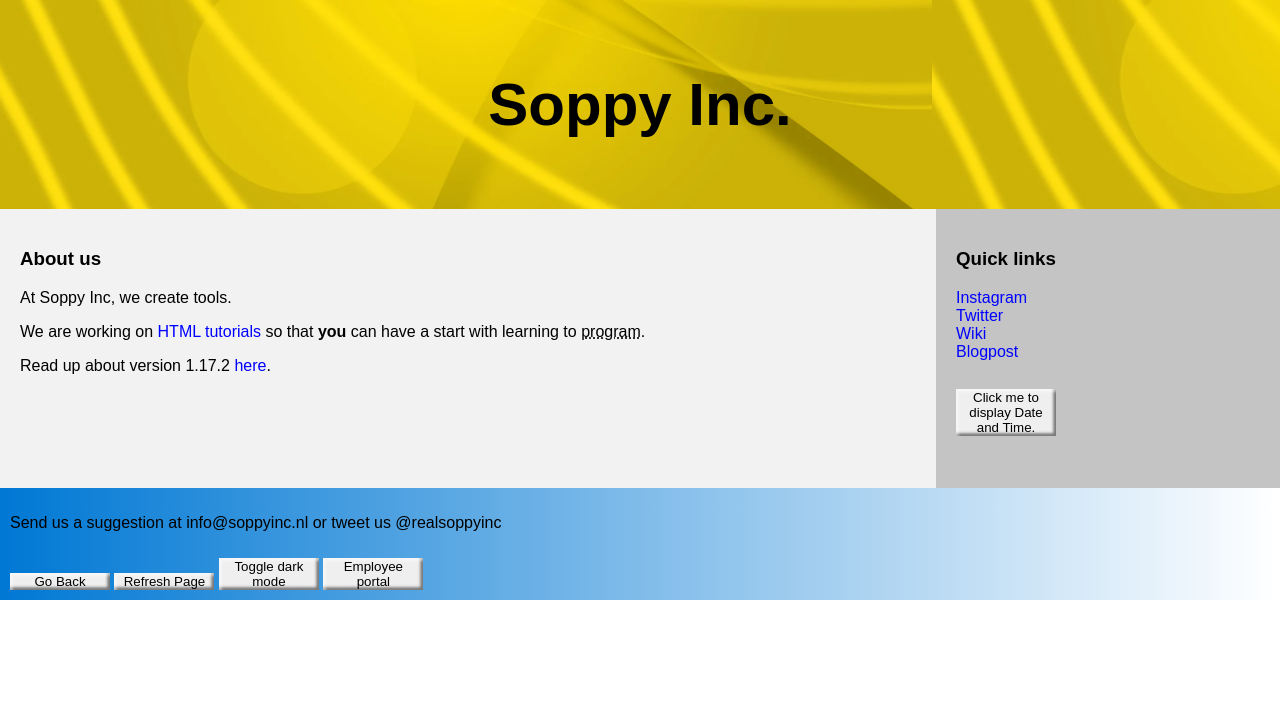
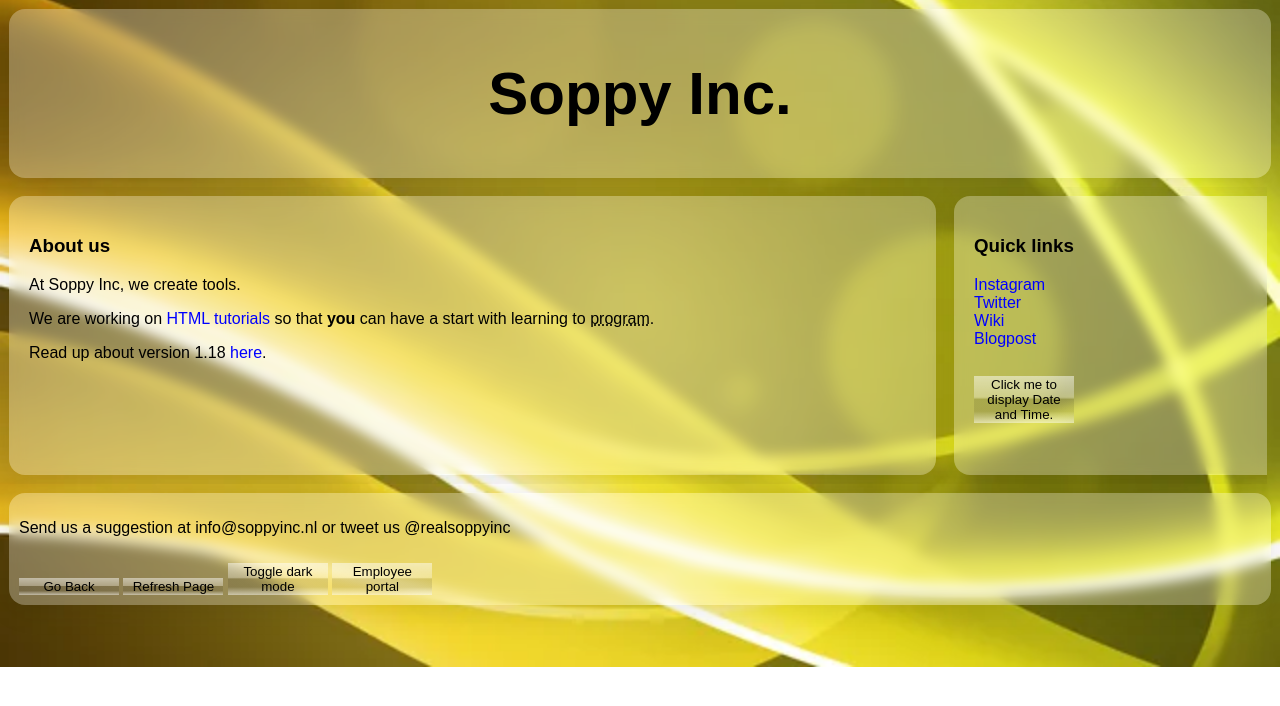
Before and after one commit to danieljustingray/soppy-inc, a PHP site: page / in a window 1280 px wide. Shown: the top 706 px of the page. Run offline with PHP 8.4, Linux system fonts and the light colour scheme.

Commit message:
completely changed the website's css

```diff
--- a/changelog.html
+++ b/changelog.html
@@ -23,7 +23,10 @@
         color: black;
     }
 </style>
-<h1>Version 17.1 changelog</h1>
+<!--1.18-->
+<h1>Version 1.18 changelog</h1><div>- Total revamp of the CSS to bring a complete aero vibe to the website</div><div>- Changed button CSS</div><div>Original website:</div><img src="images/1_17_design.jpeg" width="500" height="300">
+<!--1.17.1-->
+<h1>Version 1.17.1 changelog</h1>
 <p>Below is the complete changelog for version 1.17 of soppyinc.nl</p><br>
 <b>Navigation bar</b>
 <li>Moved around some of the pages to make more sense.</li>
--- a/cookies.php
+++ /dev/null
@@ -1,3 +0,0 @@
-<?php
-echo "Hello World!";
-?>
--- a/index.html
+++ b/index.html
@@ -16,7 +16,7 @@
         <h1>About us</h1>
         <p>At Soppy Inc, we create tools.</p>
         <p>We are working on <a href="tutorials.html">HTML tutorials</a> so that <b>you</b> can have a start with learning to <abbr title="We are well aware that HTML isn't a programming language. HTML is the portal to start programming">program</abbr>.</p>
-        <p>Read up about version 1.17.2 <a href="changelog.html">here</a>.</p>
+        <p>Read up about version 1.18 <a href="changelog.html">here</a>.</p>
       </article>
       <aside>
         <h3>Quick links</h3>
--- a/style.css
+++ b/style.css
@@ -5,15 +5,23 @@ body {
   padding: 0px;
   display: flex;
   flex-direction: column;
+  background-image: url(background.png);
+  background-repeat: no-repeat;
+  background-position: center;
+  background-size: cover;
 }
 header {
   text-decoration: none;
   padding: 10px;
-  background-image: url("images/background.png");
-  padding: 30px;
   text-align: center;
   color: rgba(0, 0, 0, 0.825);
   font-size: 30px;
+  background: rgba(255, 255, 255, 0.29);
+  border-radius: 16px;
+  box-shadow: 0 4px 30px rgba(0, 0, 0, 0.1);
+  backdrop-filter: blur(6.6px);
+  -webkit-backdrop-filter: blur(6.6px);
+  margin: 9px;
 }
 header a {
   color: black;
@@ -43,22 +51,32 @@ section {
   overflow: hidden;
   flex-grow: 1;
   min-height: 0;
+  min-width: 99%;
+  max-width: 99%;
 }
 article {
   padding: 20px;
   flex: 1;
+  background: rgba(255, 255, 255, 0.29);
+  box-shadow: 0 4px 30px rgba(0, 0, 0, 0.1);
+  backdrop-filter: blur(6.6px);
+  -webkit-backdrop-filter: blur(6.6px);
+  margin: 9px;
   min-width: 70%;
-  background-color: #f2f2f2;
+  border-radius: 16px;
 }
 aside {
-  background: rgb(196, 196, 196);
   padding: 20px;
-  flex: 0 0 30%;
-  background: rgb(196, 196, 196);
-  padding: 20px;
-  flex: 1;
+  flex: 0 0 30%; /* Specify the initial width */
   display: flex;
   flex-direction: column;
+  background: rgba(255, 255, 255, 0.29);
+  box-shadow: 0 4px 30px rgba(0, 0, 0, 0.1);
+  backdrop-filter: blur(6.6px);
+  -webkit-backdrop-filter: blur(6.6px);
+  margin: 9px;
+  min-width: 0%;
+  border-radius: 16px;
 }
 aside ul {
   list-style-type: none;
@@ -69,12 +87,17 @@ footer {
   text-align: bottom;
   color: black;
   flex: 0 0 100%;
-  background: linear-gradient(to right, #0078D4, #fff);
+  background: rgba(255, 255, 255, 0.29);
+  border-radius: 16px;
+  box-shadow: 0 4px 30px rgba(0, 0, 0, 0.1);
+  backdrop-filter: blur(6.6px);
+  -webkit-backdrop-filter: blur(6.6px);
+  margin: 9px;
 }
 @media only screen and (max-width: 600px) {
   section {
     display: flex;
-    flex-direction: column;
+    flex-direction: row;
   }
   article {
     width: 100%;
@@ -93,11 +116,11 @@ a:hover {
 }
 
 button {
-  box-shadow: inset 0.2em 0.2em 0.2em 0 rgb(255 255 255 / 50%), inset -0.2em -0.2em 0.2em 0 rgb(0 0 0 / 50%);
   border: none;
   margin-top: 10px;
   width: 100px;
   text-wrap: wrap;
+  background: linear-gradient(hsla(0,0%,100%,.5),hsla(0,0%,100%,.3) 45%,rgba(0,0,0,.1) 50%,rgba(0,0,0,.1) 75%,hsla(0,0%,100%,.5))
 }
 
 button:hover {
```
Also changed, not shown: background.png (added), images/1_17_design.jpeg (added).
